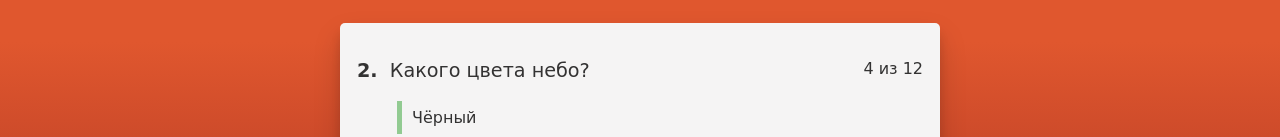
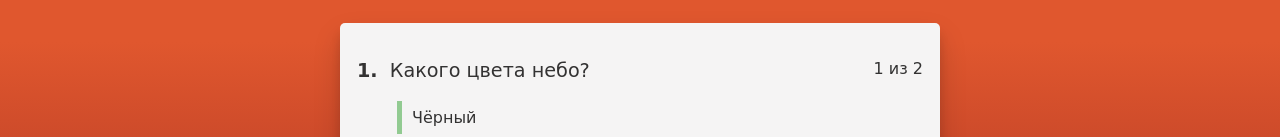
Before and after one commit to ktttnv/react-quiz, a React app: page / in a window 1280 px wide. Shown: the part 158-295 px from the top of the page. Built offline with nearby package versions, Linux system fonts and the light colour scheme.

Commit message:
Handled changing questions

```diff
--- a/src/components/ActiveQuiz/ActiveQuiz.js
+++ b/src/components/ActiveQuiz/ActiveQuiz.js
@@ -5,10 +5,12 @@
 	<div className={classes.ActiveQuiz}>
 		<p className={classes.Question}>
 			<span>
-				<strong>2.</strong>&nbsp; {props.question}
+				<strong>{props.answerNumber}.</strong>&nbsp; {props.question}
 			</span>
 
-			<small>4 из 12</small>
+			<small>
+				{props.answerNumber} из {props.quizLength}
+			</small>
 		</p>
 
 		<AnswersList answers={props.answers} onAnswerClick={props.onAnswerClick} />
--- a/src/containers/Quiz/Quiz.js
+++ b/src/containers/Quiz/Quiz.js
@@ -4,8 +4,10 @@
 
 class Quiz extends Component {
 	state = {
+		activeQuestion: 0,
 		quiz: [
 			{
+				id: 1,
 				question: "Какого цвета небо?",
 				rightAnswerId: 2,
 				answers: [
@@ -27,11 +29,37 @@
 					},
 				],
 			},
+			{
+				id: 2,
+				question: "В каком году основали Санкт-Петербург?",
+				rightAnswerId: 3,
+				answers: [
+					{
+						text: "1700",
+						id: 1,
+					},
+					{
+						text: "1702",
+						id: 2,
+					},
+					{
+						text: "1703",
+						id: 3,
+					},
+					{
+						text: "1803",
+						id: 4,
+					},
+				],
+			},
 		],
 	};
 
 	onAnswerClickHandler = (answerId) => {
 		console.log("Answer Id: ", answerId);
+		this.setState({
+			activeQuestion: this.state.activeQuestion + 1,
+		});
 	};
 
 	render() {
@@ -40,9 +68,11 @@
 				<div className={classes.QuizWrapper}>
 					<h1>Quiz</h1>
 					<ActiveQuiz
-						question={this.state.quiz[0].question}
-						answers={this.state.quiz[0].answers}
+						question={this.state.quiz[this.state.activeQuestion].question}
+						answers={this.state.quiz[this.state.activeQuestion].answers}
 						onAnswerClick={this.onAnswerClickHandler}
+						quizLength={this.state.quiz.length}
+						answerNumber={this.state.activeQuestion + 1}
 					/>
 				</div>
 			</div>
```
